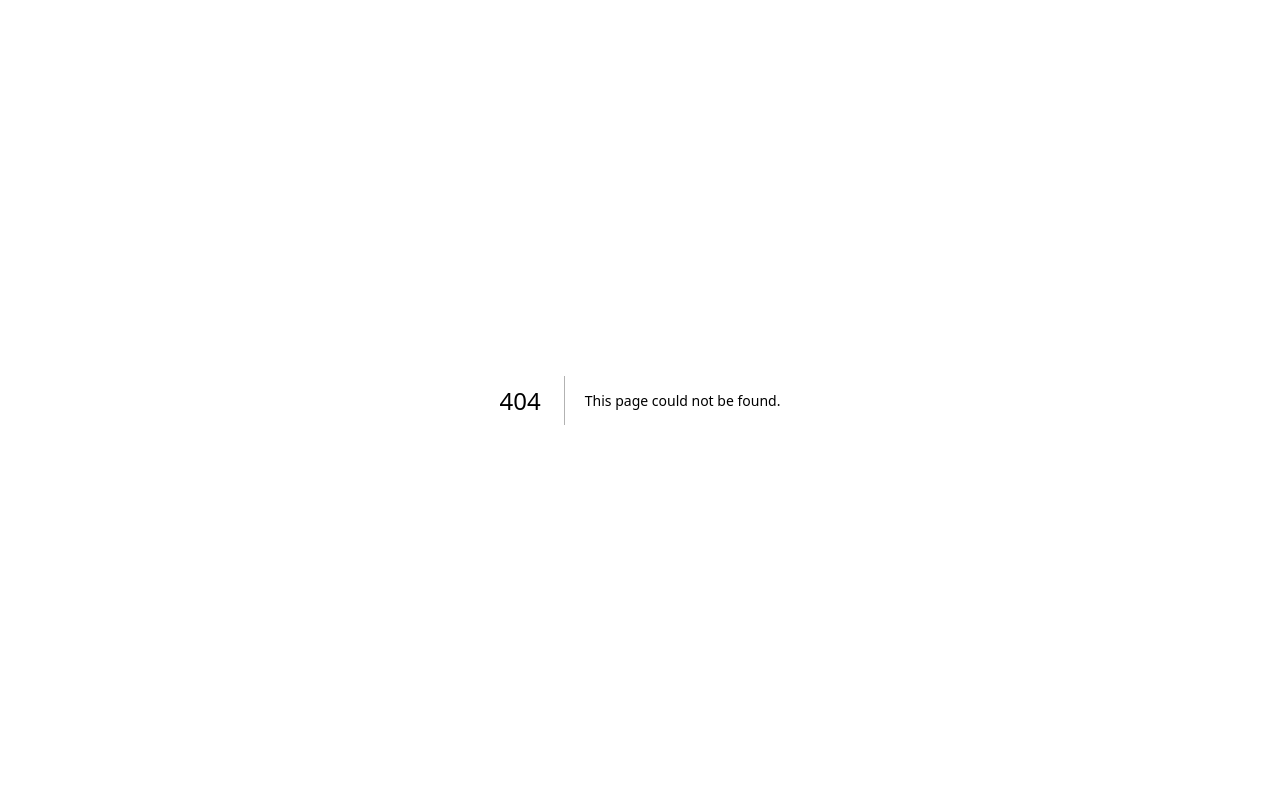
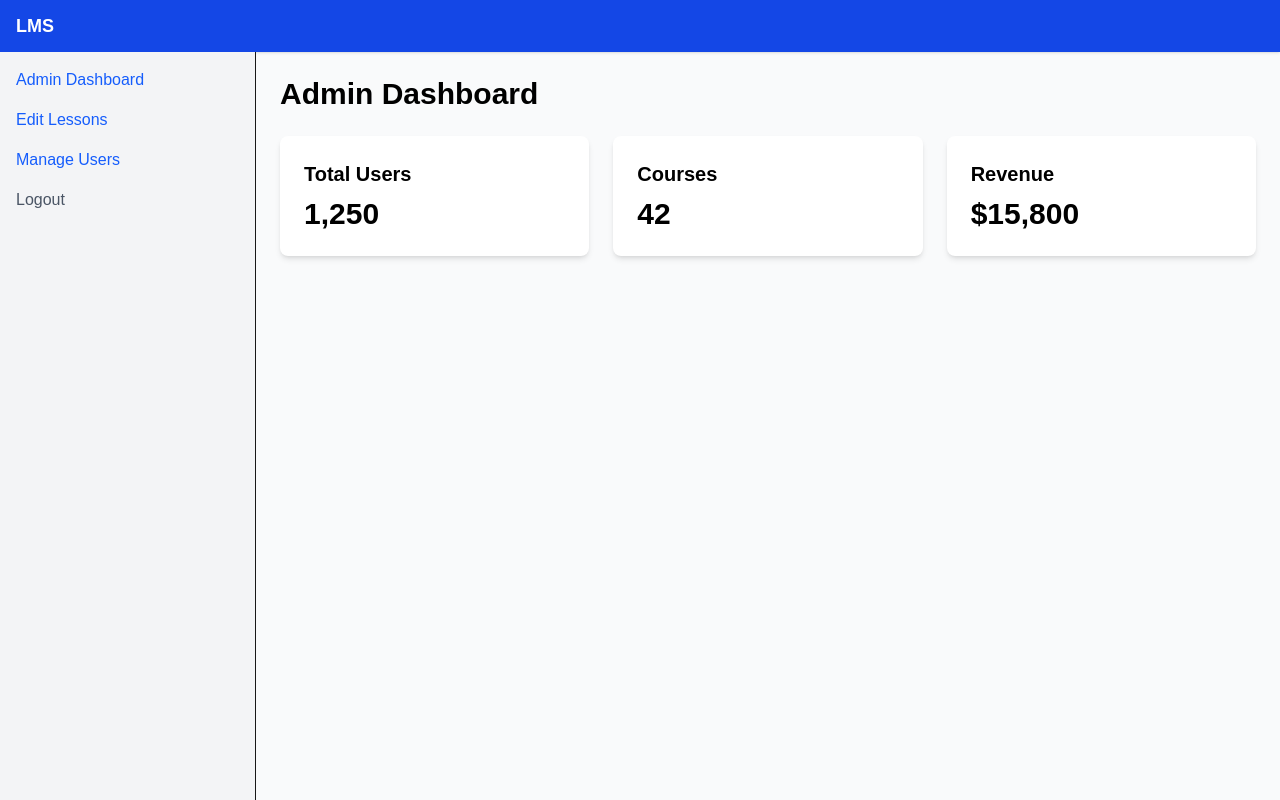
Before and after one commit to Naman1369/lms-project, a Next.js app: page /admin-dashboard in a window 1280 px wide. Before the commit this address had no page. Built offline with nearby package versions, Linux system fonts and the light colour scheme.

Commit message:
feat: build static admin dashboard page

```diff
--- /dev/null
+++ b/src/app/admin-dashboard/page.js
@@ -0,0 +1,7 @@
+import DashboardPage from '@/components/pages/dashboard-page';
+
+const AdminDashboardPage = () => {
+  return <DashboardPage />;
+};
+
+export default AdminDashboardPage;
--- a/src/app/signin/page.js
+++ b/src/app/signin/page.js
@@ -1,4 +1,4 @@
-import LoginPage from '@/components/page/login-page';
+import LoginPage from '@/components/pages/login-page';
 
 export default function SignInPage() {
   return <LoginPage />;
--- /dev/null
+++ b/src/components/pages/dashboard-page.jsx
@@ -0,0 +1,36 @@
+"use client";
+
+import React from 'react';
+import MainLayout from '../layout/main-layout';
+import Sidebar from '../layout/sidebar';
+import Navbar from '../layout/navbar';
+import Card from '../global/card';
+
+const DashboardPage = () => (
+  // MainLayout acts as the primary wrapper for the entire page
+  <MainLayout
+    // We pass the Sidebar and Navbar components as props
+    sidebar={<Sidebar role="admin" />}
+    navbar={<Navbar />}
+  >
+    {/* The content below is passed as `children` to MainLayout */}
+    <h1 className="text-3xl font-bold mb-6 text-black">Admin Dashboard</h1>
+
+    <div className="grid grid-cols-1 md:grid-cols-2 lg:grid-cols-3 gap-6">
+      <Card>
+        <h2 className="text-xl text-black font-semibold mb-2">Total Users</h2>
+        <p className="text-3xl font-bold text-black">1,250</p>
+      </Card>
+      <Card>
+        <h2 className="text-xl text-black font-semibold mb-2">Courses</h2>
+        <p className="text-3xl font-bold text-black">42</p>
+      </Card>
+      <Card>
+        <h2 className="text-xl text-black font-semibold mb-2">Revenue</h2>
+        <p className="text-3xl font-bold text-black">$15,800</p>
+      </Card>
+    </div>
+  </MainLayout>
+);
+
+export default DashboardPage;
```
Also changed, not shown: src/components/pages/login-page.jsx (renamed from src/components/page/login-page.jsx).
